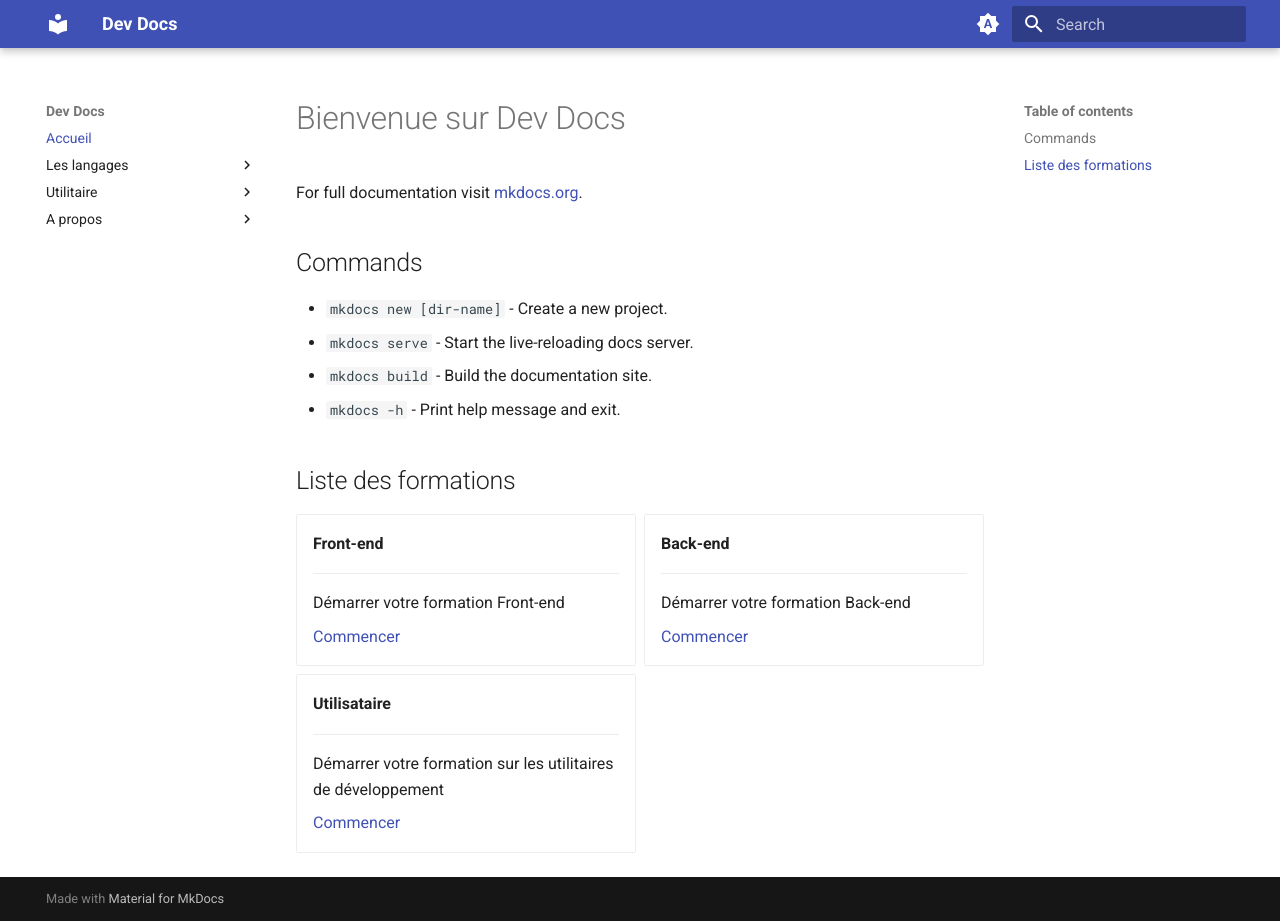
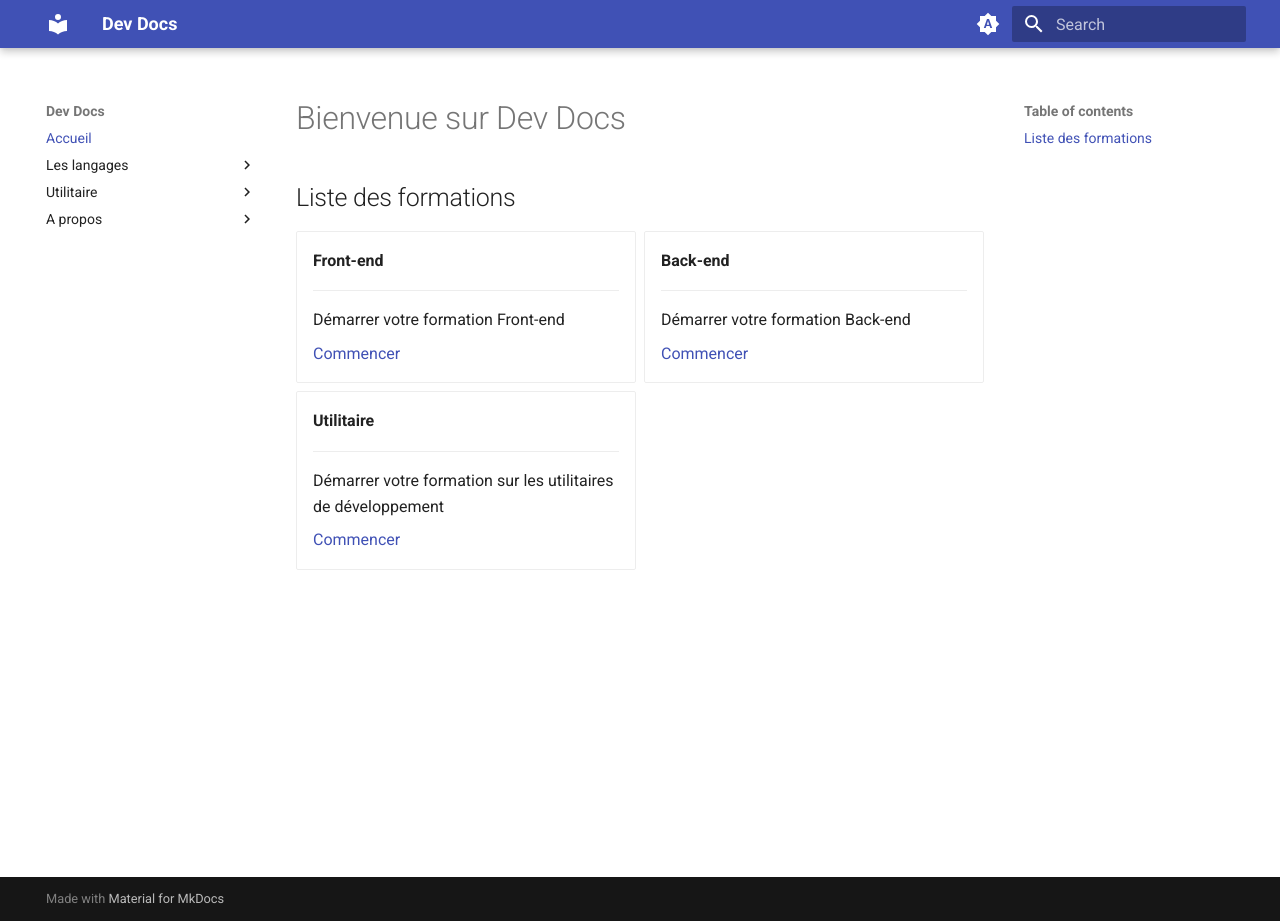
Before and after one commit to VivierCyril/DevDocs, an MkDocs documentation site: the page built from docs/index.md, in a window 1280 px wide and 921 px high. Built offline with MkDocs 1.6.1 and Material for MkDocs 9.7.7, drawn with Linux system fonts in a browser that asks for light colours.

```diff
--- a/docs/index.md
+++ b/docs/index.md
@@ -8,14 +8,7 @@ date: 2026-07-10
 
 # Bienvenue sur Dev Docs
 
-For full documentation visit [mkdocs.org](https://www.mkdocs.org).
-
-## Commands
-
-* `mkdocs new [dir-name]` - Create a new project.
-* `mkdocs serve` - Start the live-reloading docs server.
-* `mkdocs build` - Build the documentation site.
-* `mkdocs -h` - Print help message and exit.
+<!-- For full documentation visit [mkdocs.org](https://www.mkdocs.org). -->
 
 ## Liste des formations
 
@@ -52,7 +45,7 @@ For full documentation visit [mkdocs.org](https://www.mkdocs.org).
 
     [Commencer](Back/php/index.md)
 
--   **Utilisataire**
+-   **Utilitaire**
 
     ---
 
```
Also changed, not shown: README.md (+16 -0 lines).
